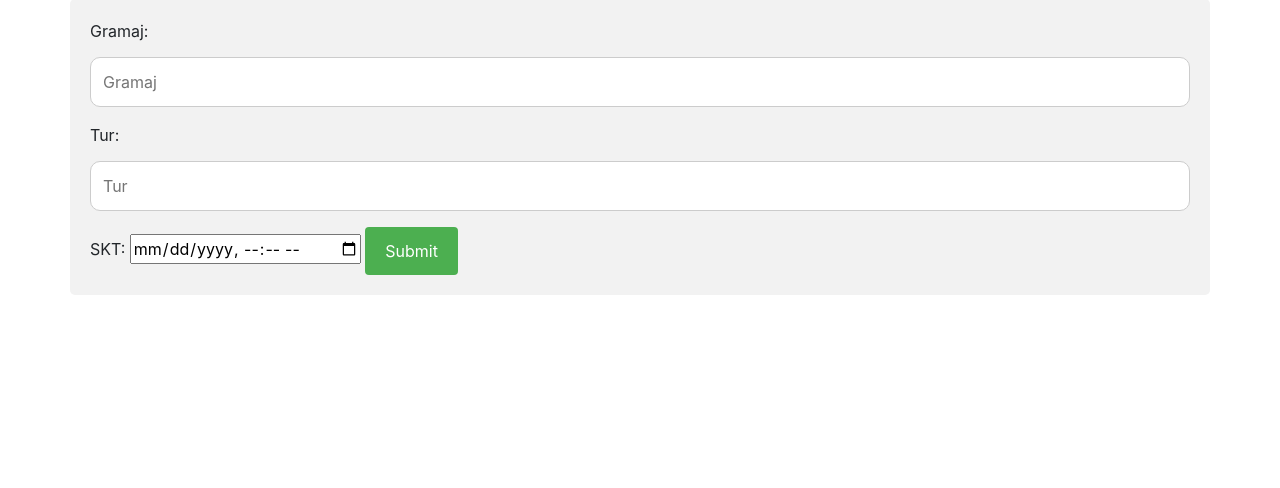
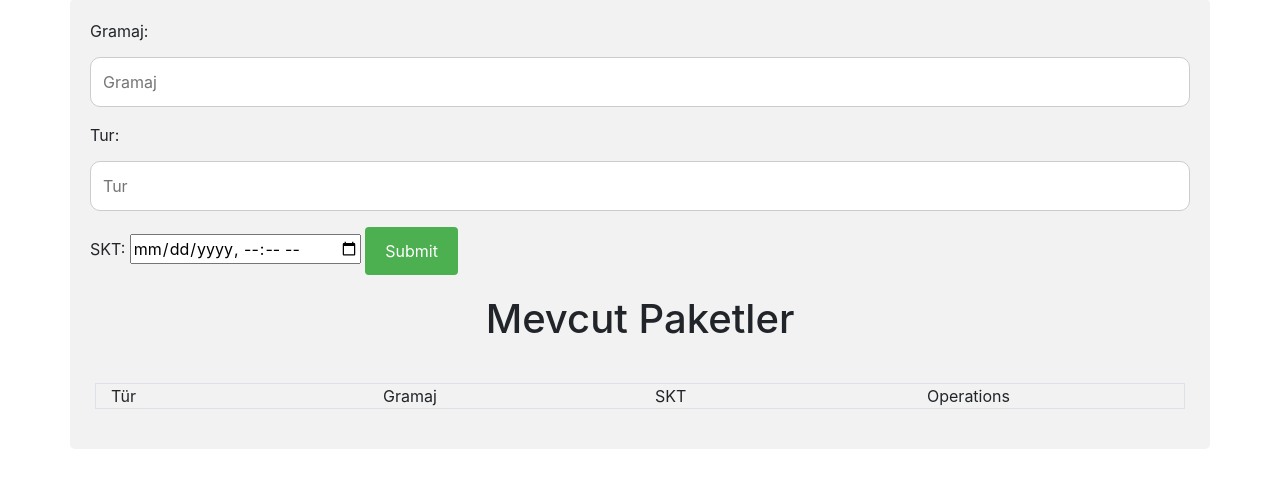
Before and after one commit to bozgenc/bil-372-proje, a Flask app: template templates/paket.html in a window 1280 px wide. Shown: the part 145-633 px from the top of the page. Run offline with Flask 2, Linux system fonts and the light colour scheme; the template is opened without the code that fills it, so the values that code supplies are empty; some libraries are stand-ins or nearby versions.

Commit message:
cekirdek ve pakete databaseden silme eklendi.

```diff
--- a/app.py
+++ b/app.py
@@ -5,7 +5,7 @@ from sqlalchemy_utils.functions import database_exists
 app = Flask(__name__, template_folder="C:\\Users\\user\\Documents\\GitHub\\Bil372Proje\\templates")
 app.config['SQLALCHEMY_TRACK_MODIFICATIONS'] = False
 app.secret_key = b'_5#y2L"F4Q8z\n\xec]/'
-app.config['SQLALCHEMY_DATABASE_URI'] = "postgresql://postgres:vampirler@localhost:5432/dbV3"
+app.config['SQLALCHEMY_DATABASE_URI'] = "postgresql://postgres:vampirler@localhost:5432/dbV4"
 db = SQLAlchemy(app)
 
 
@@ -55,6 +55,28 @@ def cekirdek():
 
 
 
+
+@app.route("/cekirdek_delete/<int:id>", methods=['GET','POST'])
+def cekirdekDelete(id):
+    if request.method == 'GET':
+        query = "DELETE FROM public.\"Cekirdek\" WHERE id = '" + str(id) + "'"
+        db.engine.execute(query)
+
+    queryPaket = "SELECT * FROM public.\"Cekirdek\""
+    temp = db.session.execute(queryPaket)
+
+    cList = temp.fetchall()
+
+    return render_template("paket.html", cekirdekList=cList)
+
+
+
+
+
+
+
+
+
 @app.route('/paket', methods=['GET', 'POST'])
 def paket():
     if request.method == 'POST':
@@ -64,7 +86,41 @@ def paket():
         query = "INSERT INTO \"Paket_Kahve\"(gramaj, skt, tur) VALUES ('" + gramaj + "' , '" + skt + "', '" + tur + "')"
         result = db.engine.execute(query)
 
-    return render_template("paket.html", )
+
+
+    queryPaket = "SELECT * FROM public.\"Paket_Kahve\""
+    temp = db.session.execute(queryPaket)
+
+    pList = temp.fetchall()
+
+    return render_template("paket.html", paketList=pList)
+
+
+
+
+
+
+@app.route("/paket_delete/<int:id>", methods=['GET','POST'])
+def paketDelete(id):
+    if request.method == 'GET':
+        query = "DELETE FROM public.\"Paket_Kahve\" WHERE id = '" + str(id) + "'"
+        db.engine.execute(query)
+
+    queryPaket = "SELECT * FROM public.\"Paket_Kahve\""
+    temp = db.session.execute(queryPaket)
+
+    pList = temp.fetchall()
+
+    return render_template("paket.html", paketList=pList)
+
+
+
+
+
+
+
+
+
 
 @app.route('/login', methods=['GET', 'POST'])
 def login():
--- a/templates/cekirdek.html
+++ b/templates/cekirdek.html
@@ -72,6 +72,7 @@
 						style="color: black"
 						onClick="update('{{cekirdek.koken}}', '{{cekirdek.miktar}}', '{{cekirdek.tur}}')"
 				></span></a>
+				<a href="/cekirdek_delete/{{ cekirdek.id }}"><span class="fa fa-trash" style="color: red"></span></a>
 
 			</div>
 		</div>
--- a/templates/paket.html
+++ b/templates/paket.html
@@ -21,6 +21,60 @@
 		       value="Cancel">
 		<input type="hidden" id="isInsert" name="isInsert" value="0">
 
+
+		<h1>Mevcut Paketler</h1>
+	<div class="container" id="product_table">
+		<div class="row border">
+
+
+			<div class="col-sm">
+				Tür
+			</div>
+			<div class="col-sm">
+				Gramaj
+			</div>
+			<div class="col-sm">
+				SKT
+			</div>
+			<div class="col-sm">
+				Operations
+			</div>
+
+
+		</div>
+		{% for paket in paketList %}
+		<div class="row border">
+			<div class="col-sm">
+				{{ paket.tur }}
+			</div>
+			<div class="col-sm">
+				{{ paket.gramaj }}
+			</div>
+			<div class="col-sm">
+				{{ paket.skt }}
+			</div>
+
+			<div class="col-sm">
+				<a href="#"><span
+						class="fa fa-pencil"
+						style="color: black"
+						onClick="update('{{paket.tur}}', '{{paket.gramaj}}', '{{paket.skt}}')"
+				></span></a>
+				<a href="/paket_delete/{{ paket.id }}"><span class="fa fa-trash" style="color: red"></span></a>
+			</div>
+		</div>
+		{% endfor %}
+
+		</tbody>
+		</table>
+	</div>
+
+
+
+
+
+
+
 	</form>
 
 </div>
```
Also changed, not shown: SQLDUMP/dump.sql (+37 -40 lines).
